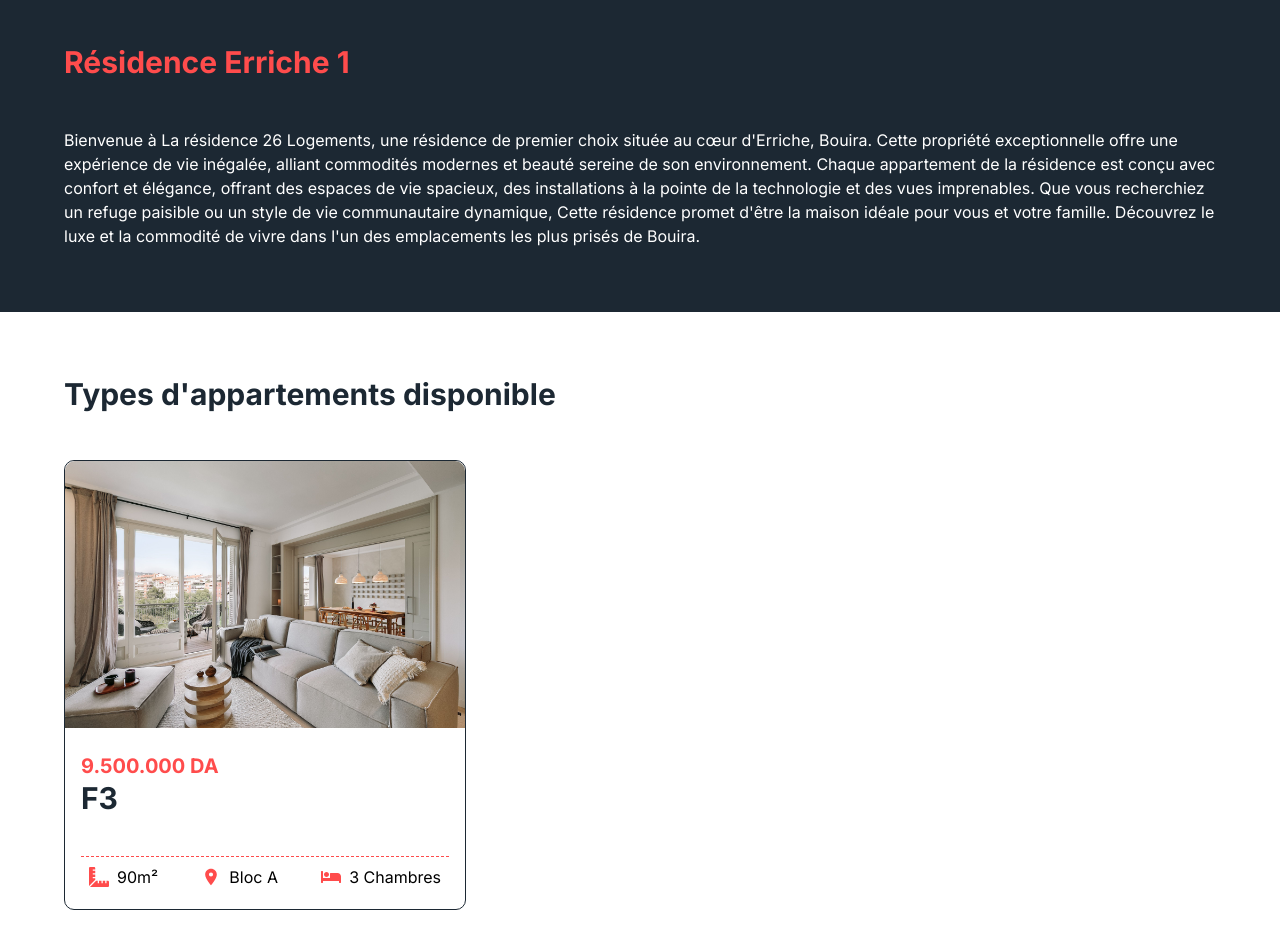
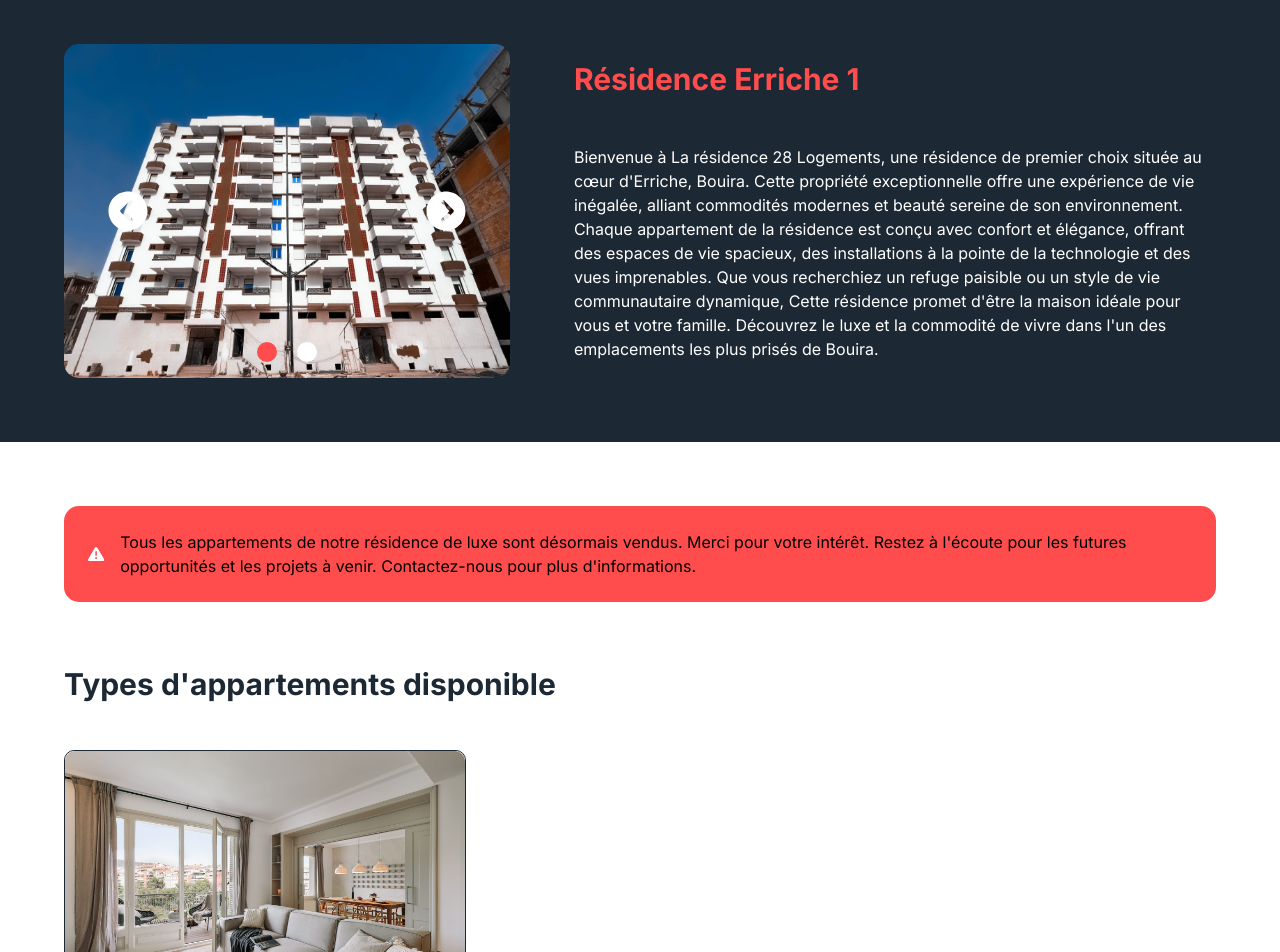
Before and after one commit to zarouri-illes/promotion-immobili-re-kamel-daoud, a Next.js app: page /erriche-1 in a window 1280 px wide. Shown: the part 120-1072 px from the top of the page. Built offline with nearby package versions, Linux system fonts and the light colour scheme.

Commit message:
added situation badge

```diff
--- a/app/components/Carousel.jsx
+++ b/app/components/Carousel.jsx
@@ -1,3 +1,5 @@
+"use client"
+
 import React, { useState } from "react";
 import { IoIosArrowDroprightCircle } from "react-icons/io";
 import { IoIosArrowDropleftCircle } from "react-icons/io";
--- /dev/null
+++ b/app/components/Situation.jsx
@@ -0,0 +1,42 @@
+import { FaTriangleExclamation } from "react-icons/fa6";
+import { FaCheckCircle } from "react-icons/fa";
+import { MdConstruction } from "react-icons/md";
+
+const text = ""
+
+const Situation = (props) => {
+
+    const situObject = {
+        text: "",
+        color: "",
+        icon: null,
+    }
+
+    switch(props.situ) {
+        case "disponible":
+            situObject.text = "Notre résidence de luxe propose des appartements à vendre. Soyez rapide pour obtenir la maison de vos rêves avant qu'ils ne partent. Contactez-nous dès aujourd'hui !";
+            situObject.color = "bg-green"
+            situObject.icon = <FaCheckCircle className="text-2xl text-white"/>
+            break;
+        case "sold":
+            situObject.text = "Tous les appartements de notre résidence de luxe sont désormais vendus. Merci pour votre intérêt. Restez à l'écoute pour les futures opportunités et les projets à venir. Contactez-nous pour plus d'informations.";
+            situObject.color = "bg-primary"
+            situObject.icon = <FaTriangleExclamation className="text-2xl text-white" />
+            break;
+        case "sold":
+            situObject.text = "Notre résidence est en construction, mais vous pouvez toujours acheter un appartement. Sécurisez votre futur logement dès aujourd'hui—contactez-nous pour plus de détails !";
+            situObject.color = "bg-orange"
+            situObject.icon = <MdConstruction className="text-2xl text-white" />
+            break;
+    }
+  return (
+    <div className="mb-16">
+        <div className={`w-full p-6 rounded-[15px] flex flex-col xl:flex-row gap-4 items-center ${situObject.color}`}>
+            {situObject.icon}
+            <p>{situObject.text}</p>
+        </div>
+    </div>
+  )
+}
+
+export default Situation
--- a/app/components/const.js
+++ b/app/components/const.js
@@ -5,6 +5,8 @@ import Accordion from "./Accordion";
 import FAQ from "./FAQ";
 import Footer from "./Footer";
 import Profile from "./Profile";
+import Situation from "./Situation";
+import Carousel from "./Carousel";
 import { MdEmail } from "react-icons/md";
 import {
   FaFacebook,
@@ -53,15 +55,15 @@ const propreties = [
   {
     address: "Erriche, Bouira",
     title: "28 Log en R+7 avec commerce.",
-    bed: 26,
+    bed: 28,
     surface: "45",
     image: {
       link: "/propreties/26.jpg",
       alt: "Promotion immobiliere kamel daoud bouira f3 f2 f4 f5 duplex suplex",
     },
-    num: 0.5,
+    num: 0.1,
     situation: 0,
-    link: "/el-riche-2",
+    link: "/erriche-1",
   },
   {
     address: "Erriche, Bouira",
@@ -72,7 +74,7 @@ const propreties = [
       link: "/propreties/83log.jpg",
       alt: "Promotion immobiliere kamel daoud bouira f3 f2 f4 f5 duplex suplex",
     },
-    num: 0.2,
+    num: 0.4,
     situation: 2,
     link: "/el-riche2",
   },
@@ -216,4 +218,6 @@ export {
   Accordion,
   Socials,
   Title,
+  Situation,
+  Carousel,
 };
--- a/app/erriche-1/page.jsx
+++ b/app/erriche-1/page.jsx
@@ -3,20 +3,19 @@ import React, { useState, useEffect, useRef } from "react";
 import { Title } from "../components/const";
 import { FaRulerCombined, FaBed } from "react-icons/fa";
 import { MdPlace } from "react-icons/md";
-import Carousel from "../components/Carousel";
+import { Situation, Carousel } from "../components/const";
 
 const page = () => {
-  const slides = ["/riche1/pic1.jpg", "/riche1/pic2.jpg", "/riche1/pic3.jpg"];
+  const slides = ["/riche1/pic2.jpg", "/riche1/pic3.jpg"];
 
   const details = {
     title: "Résidence Erriche 1",
     description:
-      "Bienvenue à La résidence 26 Logements, une résidence de premier choix située au cœur d'Erriche, Bouira. Cette propriété exceptionnelle offre une expérience de vie inégalée, alliant commodités modernes et beauté sereine de son environnement. Chaque appartement de la résidence est conçu avec confort et élégance, offrant des espaces de vie spacieux, des installations à la pointe de la technologie et des vues imprenables. Que vous recherchiez un refuge paisible ou un style de vie communautaire dynamique, Cette résidence promet d'être la maison idéale pour vous et votre famille. Découvrez le luxe et la commodité de vivre dans l'un des emplacements les plus prisés de Bouira.",
+      "Bienvenue à La résidence 28 Logements, une résidence de premier choix située au cœur d'Erriche, Bouira. Cette propriété exceptionnelle offre une expérience de vie inégalée, alliant commodités modernes et beauté sereine de son environnement. Chaque appartement de la résidence est conçu avec confort et élégance, offrant des espaces de vie spacieux, des installations à la pointe de la technologie et des vues imprenables. Que vous recherchiez un refuge paisible ou un style de vie communautaire dynamique, Cette résidence promet d'être la maison idéale pour vous et votre famille. Découvrez le luxe et la commodité de vivre dans l'un des emplacements les plus prisés de Bouira.",
     appa: [
       {
         name: "F3",
-        price: "9.500.000 DA",
-        rooms: "3 Chambres",
+        price: "",
         surface: "90m²",
         image: "/riche2/appa/f3.jpg",
         alt: "F3 bouira",
@@ -27,13 +26,23 @@ const page = () => {
 
   return (
     <div>
-      <div className="w-full bg-secondary px-8 md:px-16 xl:px-16 py-16 text-white">
+      <div className="w-full gap-16 bg-secondary px-8 md:px-16 xl:px-16 flex-col xl:flex-row flex items-center py-16 text-white">
+        <div className=" md:w-[800px] md:px-20 xl:px-0 w-full ">
+          <Carousel slides={slides} />
+        </div>
+        <div className="w-full">
         <h1 className="text-primary text-3xl font-bold">{details.title}</h1>
         <br />
         <br />
         <p>{details.description}</p>
+        </div>
       </div>
+
+
+
       <section className="w-full mt-16 mb-32 px-8 md:px-16 xl:px-16">
+
+      <Situation situ={"sold"}/>
         <div>
           <Title title="Types d'appartements disponible" miniTitle="" />
 
@@ -78,9 +87,9 @@ const page = () => {
           </div>
         </div>
 
-        <div className=" md:w-[600px] w-full pt-11">
-          <Carousel slides={slides} />
-        </div>
+        <Title title="Photos extérieures" miniTitle="" />
+
+
       </section>
     </div>
   );
```
Also changed, not shown: app/components/Card.jsx (added), public/riche1/pic1.jpg (deleted).
